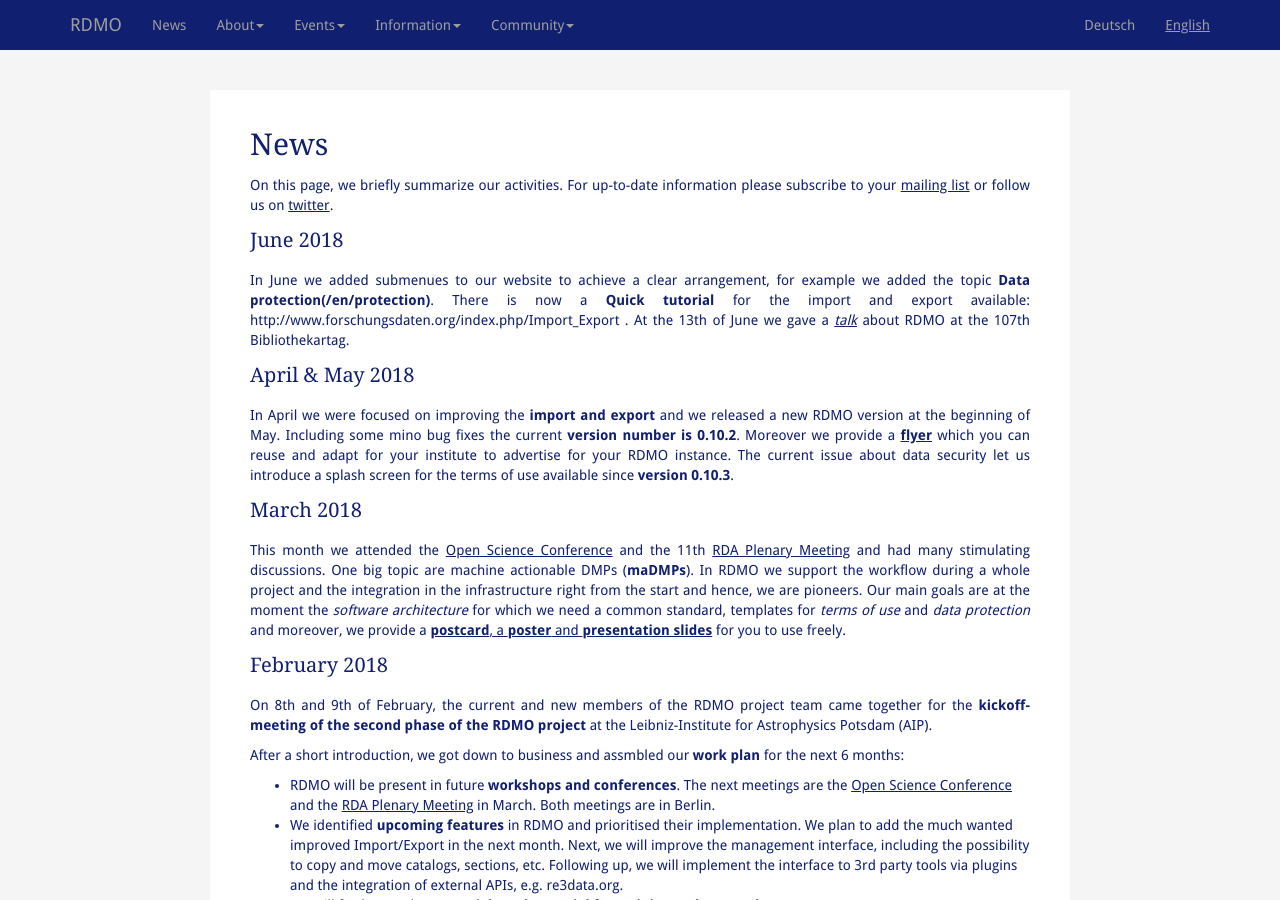
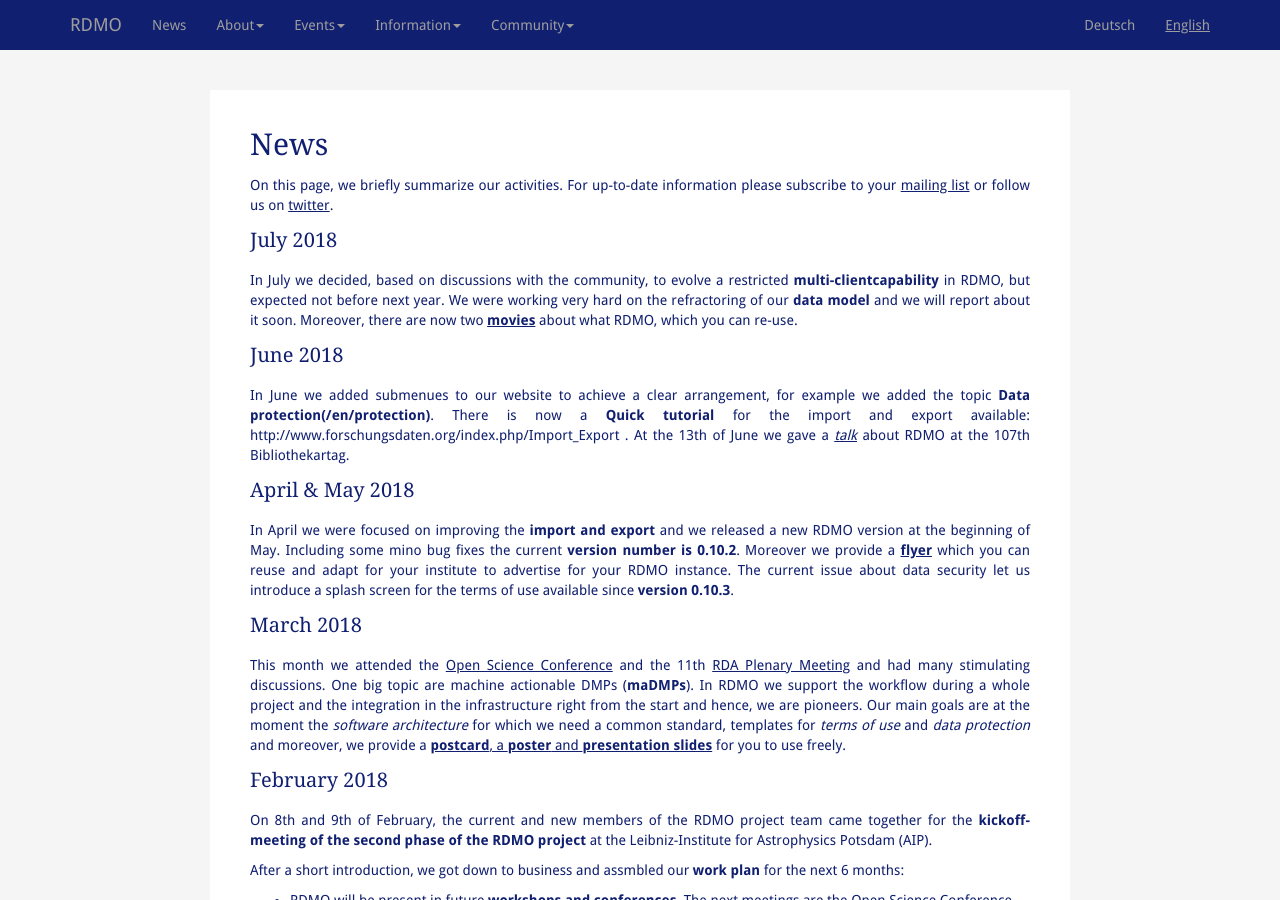
Before and after one commit to rdmorganiser/rdmorganiser.github.io, a Jekyll site: the page built from en/news.md, in a window 1280 px wide and 900 px high. Built offline with Jekyll 4.4.1, drawn with Linux system fonts in a browser that asks for light colours; our own code applies the rules of GitHub Pages for plain Markdown files.

Commit message:
Update news.md

```diff
--- a/en/news.md
+++ b/en/news.md
@@ -9,6 +9,12 @@
 ====
 
 On this page, we briefly summarize our activities. For up-to-date information please subscribe to your [mailing list](https://www.listserv.dfn.de/sympa/info/rdmo) or follow us on [twitter](https://www.twitter.com/rdmorganiser).
+
+July 2018
+---------
+
+In July we decided, based on discussions with the community, to evolve a restricted **multi-clientcapability** in RDMO, but expected not before next year. We were working very hard on the refractoring of our **data model** and we will report about it soon.
+Moreover, there are now two **[movies](https://rdmorganiser.github.io/en/promotion/)** about what RDMO, which you can re-use.
 
 June 2018
 ----------
```
